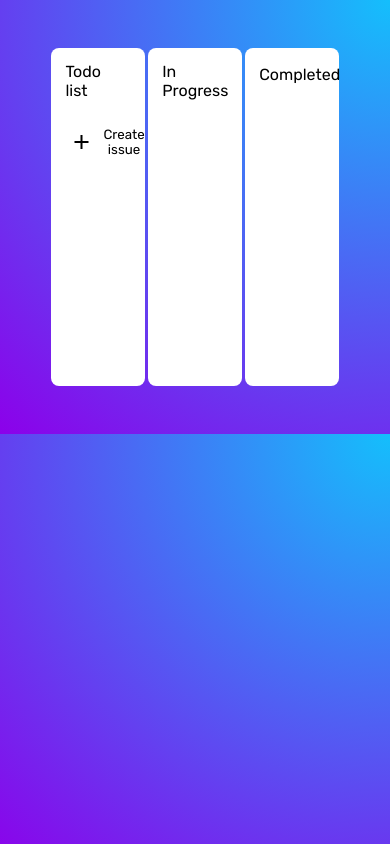
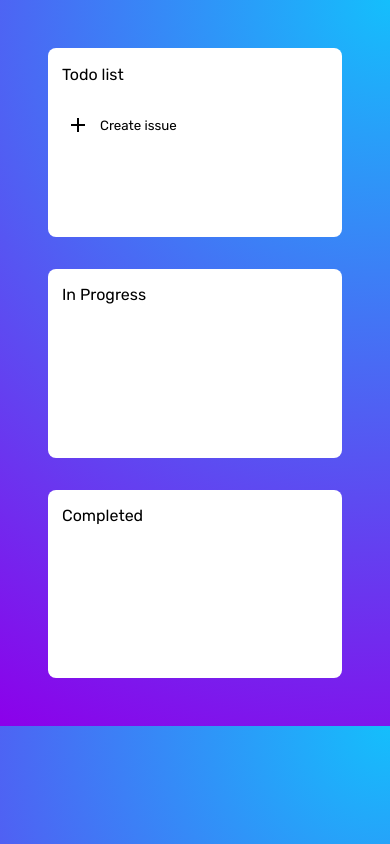
Before and after one commit to Coder-Arm/Jira_Clone, a plain HTML site: page index.html in a window 390 px wide. Drawn offline with nearby package versions, Linux system fonts and the light colour scheme.

Commit message:
made box responsive

```diff
--- a/style.css
+++ b/style.css
@@ -4,7 +4,7 @@
   font-family: "Rubik", sans-serif;
 }
 body {
-  background-image: radial-gradient(
+  background: radial-gradient(
     farthest-corner circle at 100% 0%,
     #00dfff -17% -17%,
     #8c00ea 100%
@@ -14,10 +14,13 @@ body {
   min-height: 40vh;
   padding: 3rem;
   display: flex;
+  gap: 2rem;
   justify-content: space-evenly;
+  flex-wrap: wrap;
 }
 .box {
-  width: 25%;
+  width: 280px;
+  min-height: 20vh;
   padding: 10px;
   background-color: white;
   border-radius: 8px;
```
